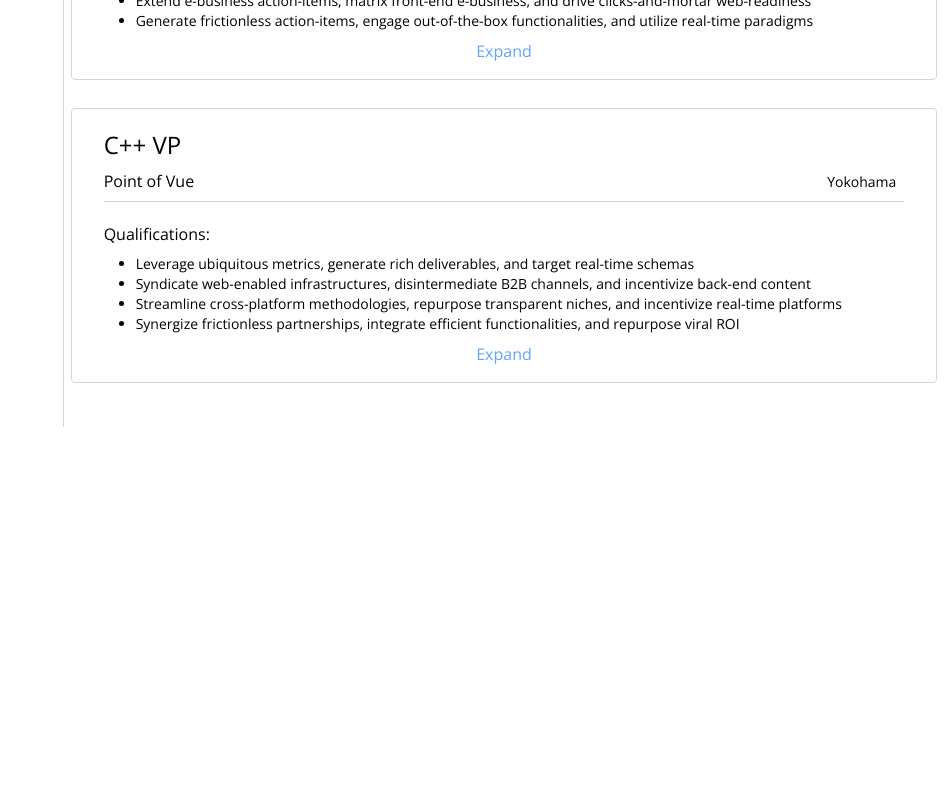
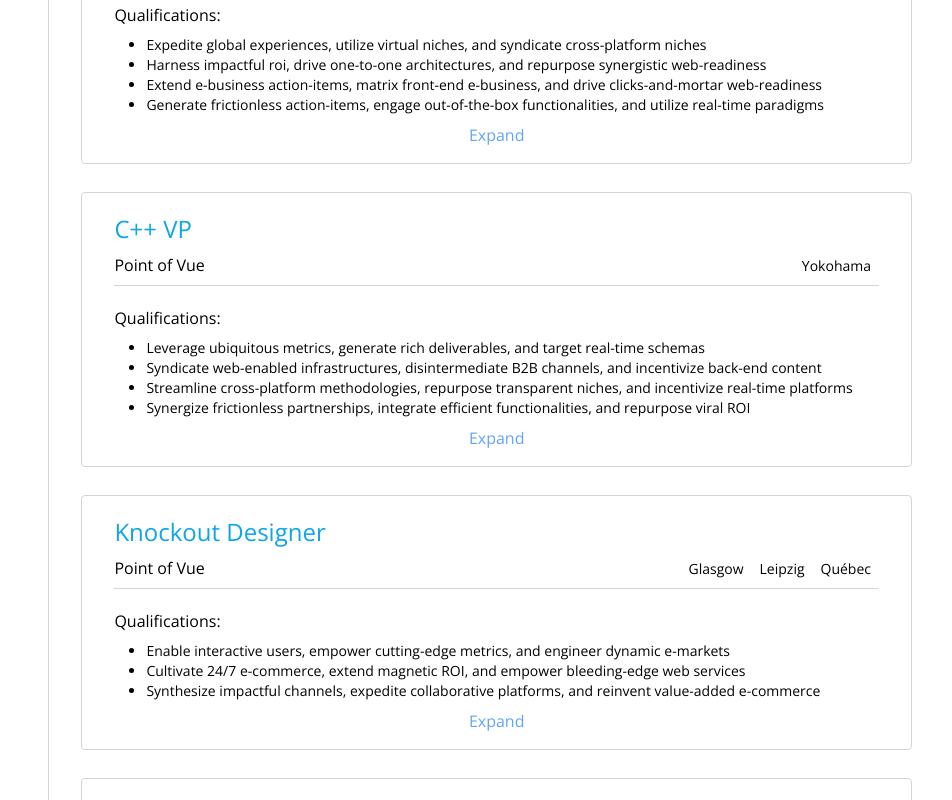
Before and after one commit to TanyaKulikovskaya/Google-Careers-Clone, a Vue app: page /job/results in a window 1280 px wide. Shown: the part 1100-1900 px from the top of the page, without its empty margins (328-1280 px from the left). Before the commit the page ends 1527 px from the top, so only its background shows below. Built offline with nearby package versions, Linux system fonts and the light colour scheme; data requests are answered from the project's data file.

Commit message:
pagination

```diff
--- a/src/components/JobResults/JobListing.vue
+++ b/src/components/JobResults/JobListing.vue
@@ -1,11 +1,11 @@
 <template>
   <li class="mb-7">
     <router-link
-      :to="`/jobs/results/${jobPageLink}`"
+      :to="`/job/results/${jobPageLink}`"
       class="mx-auto block rounded border border-solid border-gray-300 bg-white"
     >
       <div class="mx-8 border-b border-solid border-gray-300 pt-5 pb-2">
-        <h2 class="mb-2 text-2xl">
+        <h2 class="mb-2 text-2xl text-sky-500">
           {{ job.title }}
         </h2>
 
@@ -41,9 +41,7 @@
         </div>
 
         <div class="mt-2 text-center">
-          <router-link
-            :to="`/jobs/results/${jobPageLink}`"
-            class="text-blue-400"
+          <router-link :to="`/job/results/${jobPageLink}`" class="text-blue-400"
             >Expand</router-link
           >
         </div>
--- a/src/components/JobResults/JobListings.vue
+++ b/src/components/JobResults/JobListings.vue
@@ -1,8 +1,25 @@
 <template>
-  <div class="flex-auto flex justify-center py-4">
+  <div class="flex-auto py-4 px-8">
     <ol>
-      <job-listing v-for="job in jobs" :key="job.id" :job="job" />
+      <job-listing v-for="job in displayedJobs" :key="job.id" :job="job" />
     </ol>
+    <div class="flex flex-row flex-nowrap py-2 px-4 justify-center">
+      <router-link
+        v-show="prevPage"
+        :to="{ name: JobResults, query: { page: prevPage } }"
+        class="mx-4 uppercase font-semibold text-sky-500 hover:text-sky-700"
+      >
+        Prev
+      </router-link>
+      <span>{{ currentPage }}</span>
+      <router-link
+        v-show="nextPage"
+        :to="{ name: JobResults, query: { page: nextPage } }"
+        class="mx-4 uppercase font-semibold text-sky-500 hover:text-sky-700"
+      >
+        Next
+      </router-link>
+    </div>
   </div>
 </template>
 
@@ -20,13 +37,33 @@ export default {
       jobs: [],
     }
   },
+  computed: {
+    currentPage() {
+      return Number.parseInt(this.$route.query.page || '1')
+    },
+    prevPage() {
+      const prevPage = this.currentPage - 1
+      return prevPage >= 1 ? prevPage : null
+    },
+    nextPage() {
+      const nextPage = this.currentPage + 1
+      const lastPage = Math.ceil(this.jobs.length / 10)
+      return nextPage <= lastPage ? nextPage : null
+    },
+    displayedJobs() {
+      const pageNumber = this.currentPage
+      const firstJobIndex = (pageNumber - 1) * 10
+      const lastJobIndex = pageNumber * 10
+      return this.jobs.slice(firstJobIndex, lastJobIndex)
+    },
+  },
   mounted() {
     this.getData()
   },
   methods: {
     async getData() {
       const { data } = await axios.get('http://localhost:3000/jobs')
-      this.jobs = data.slice(0, 5)
+      this.jobs = data
     },
   },
 }
--- a/src/components/Navigation/TheNavigation.vue
+++ b/src/components/Navigation/TheNavigation.vue
@@ -1,6 +1,6 @@
 <template>
   <header class="w-full" :class="isLoggedIn ? 'h-32' : 'h-16'">
-    <div class="fixed top-0 left-0 w-full bg-white">
+    <div class="bg-white">
       <nav
         class="flex items-center flex-nowrap h-16 px-8 py-2 border-b border-solid border-b-gray-300"
       >
--- a/src/router/index.js
+++ b/src/router/index.js
@@ -24,6 +24,13 @@ const routes = [
 const router = createRouter({
   history: createWebHistory(process.env.BASE_URL),
   routes,
+  scrollBehavior() {
+    return {
+      top: 0,
+      left: 0,
+      behavior: 'smooth',
+    }
+  },
 })
 
 export default router
--- a/src/views/JobResultsView.vue
+++ b/src/views/JobResultsView.vue
@@ -1,5 +1,5 @@
 <template>
-  <div class="min-h-full flex w-full flex-row flex-nowrap">
+  <div class="flex w-full flex-row flex-nowrap">
     <job-filters-sidebar />
     <job-listings />
   </div>
```
